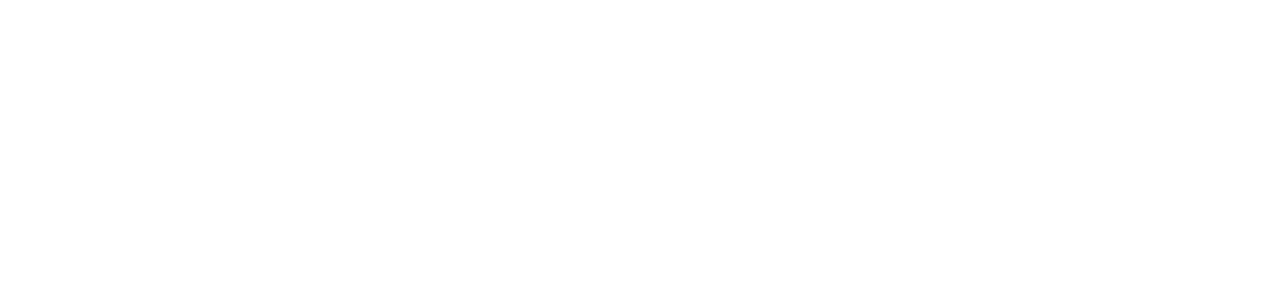
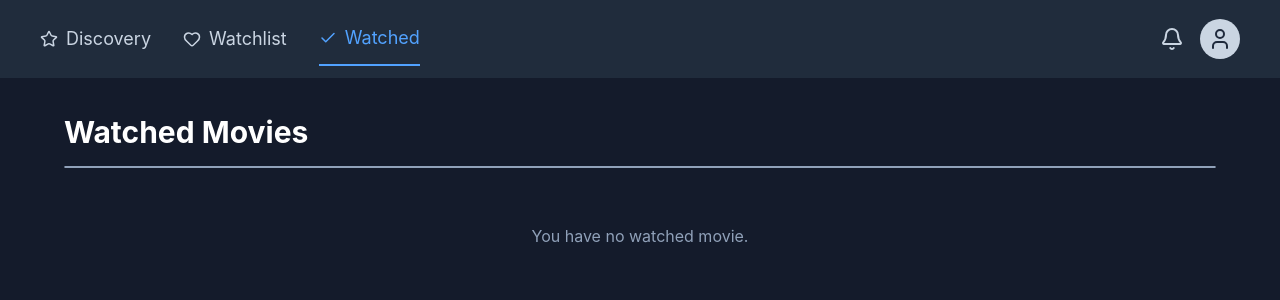
Before and after one commit to bitavafaei/movie-watchlist, a React (Vite) app: page /watched in a window 1280 px wide. Before the commit this address had no page. Shown: the top 300 px of the page. Built offline with nearby package versions, Linux system fonts and the light colour scheme.

Commit message:
create watchedMovies component and add watched to this

```diff
--- a/src/App.jsx
+++ b/src/App.jsx
@@ -1,6 +1,7 @@
 import { useState } from "react";
 import Discovery from "./components/Discovery";
 import MovieDetails from "./components/MovieDetails";
+import WatchedMovies from "./components/WatchedMovies";
 import Watchlist from "./components/Watchlist";
 import { Route, Routes } from "react-router";
 
@@ -41,6 +42,7 @@ function App() {
             <Route path="/" element={<Discovery onAddToWatchlist={addToWatchlist} watchlist={watchlist} onRemove={removeFromWatchlist}/>}/>
             <Route path="/watchlist" element={<Watchlist watchlist={watchlist} onRemove={removeFromWatchlist} watched={watched} markAsWatched={markAsWatched}/>}/>
             <Route path="/movie/:id" element={<MovieDetails onAddToWatchlist={addToWatchlist} watchlist={watchlist} onRemove={removeFromWatchlist}/>} />
+            <Route path="/watched" element={<WatchedMovies onAddToWatchlist={addToWatchlist} watched={watched} onRemove={removeFromWatchlist}/>} />
         </Routes>
     </>
   )
--- /dev/null
+++ b/src/components/WatchedMovies.jsx
@@ -0,0 +1,35 @@
+import Header from "./Header";
+import WatchlistItem from "./WatchlistItem";
+
+export default function WatchedMovies({watched, onRemove, markAsWatched}) {
+    return(
+        <div className="bg-[#141B2B] min-h-screen">
+            <Header/>
+            <div className="p-5">
+                <div className="mx-auto w-full max-w-6xl">
+                    <div className="flex justify-between items-center py-4">
+                        <h1 className="text-white text-3xl font-bold">Watched Movies</h1>
+                    </div>
+                    <hr className="border-slate-400 border-[1px] rounded-md mb-4" />
+                    {watched.length === 0 ? (
+                        <p className="text-slate-400 text-center py-10">
+                            You have no watched movie.
+                        </p>
+                        ) : (
+                        <div className="flex flex-col gap-6">
+                            {watched.map((movie) =>(
+                                <WatchlistItem
+                                    key={movie.id}
+                                    movie={movie}
+                                    onRemove={onRemove}
+                                    watched={watched}
+                                    markAsWatched={markAsWatched}
+                                />
+                            ))}
+                        </div>
+                    )}
+                </div>
+            </div>
+        </div>
+    )
+}
```
